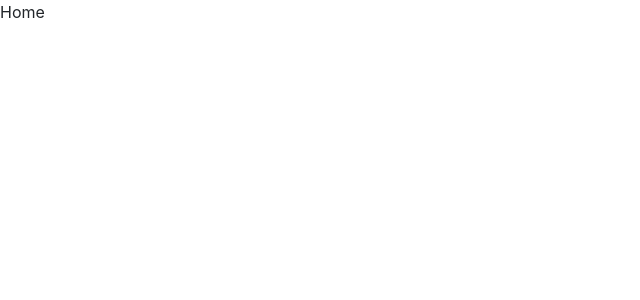
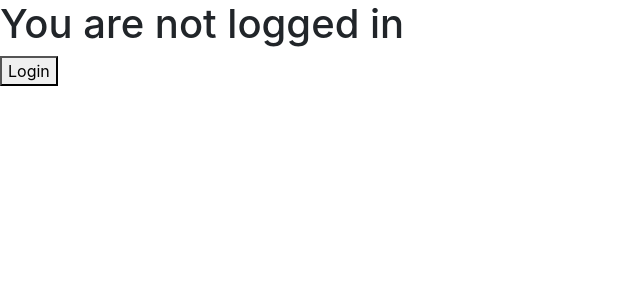
Before and after one commit to david-makhija/smart-door-unlock, a React (Create React App) app in the folder web-front-end/: page / in a window 1280 px wide. Shown: the top 300 px of the page, without its empty margins (0-640 px from the left). Built offline with nearby package versions, Linux system fonts and the light colour scheme; no server answers; the HTML template or start-up script is replaced by a standard one.

Commit message:
protected route redirect

```diff
--- a/web-front-end/src/App.js
+++ b/web-front-end/src/App.js
@@ -7,6 +7,7 @@ import Home from './Pages/Home/Home'
 import Groups from './Pages/Groups/Groups';
 import Profile from './Pages/Profile/Profile';
 import { BrowserRouter as Router, Routes, Route } from "react-router-dom";
+import ProtectedRoute from './ProtectedRoute'
 
 function App() {
   return (
@@ -16,9 +17,9 @@ function App() {
         <Route exact path="/login" element={<Login />} />
         <Route exact path="/register" element={<Register />} />
 
-        <Route path="/" element={<Home />} />
-        <Route path="/groups" element={<Groups />} />
-        <Route path="/profile" element={<Profile />} />
+        <Route path="/" element={<ProtectedRoute> <Home /> </ProtectedRoute>} />
+        <Route path="/groups" element={<ProtectedRoute> <Groups /> </ProtectedRoute>} />
+        <Route path="/profile" element={<ProtectedRoute> <Profile /> </ProtectedRoute>} />
       </Routes>
     </Router>
   );
--- a/web-front-end/src/Pages/Home/Home.js
+++ b/web-front-end/src/Pages/Home/Home.js
@@ -2,6 +2,6 @@ import React from 'react'
 
 export default function Home() {
   return (
-    <div>Home</div>
+    <h1>Home</h1>
   )
 }
--- /dev/null
+++ b/web-front-end/src/ProtectedRoute.js
@@ -0,0 +1,19 @@
+import React, {useEffect, useState} from 'react'
+import { auth } from './firebase';
+
+export default function ProtectedRoute(props) {
+  const [user, setUser] = useState(false);
+  useEffect( () => {
+    auth.onAuthStateChanged((user) => {
+      if (user){
+        setUser(true);
+      }else setUser(false);
+    })
+  })
+
+  if (user) return props.children;
+  else return <>
+    <h1>You are not logged in</h1>
+    <button href="/login">Login</button>
+  </>
+}
```
